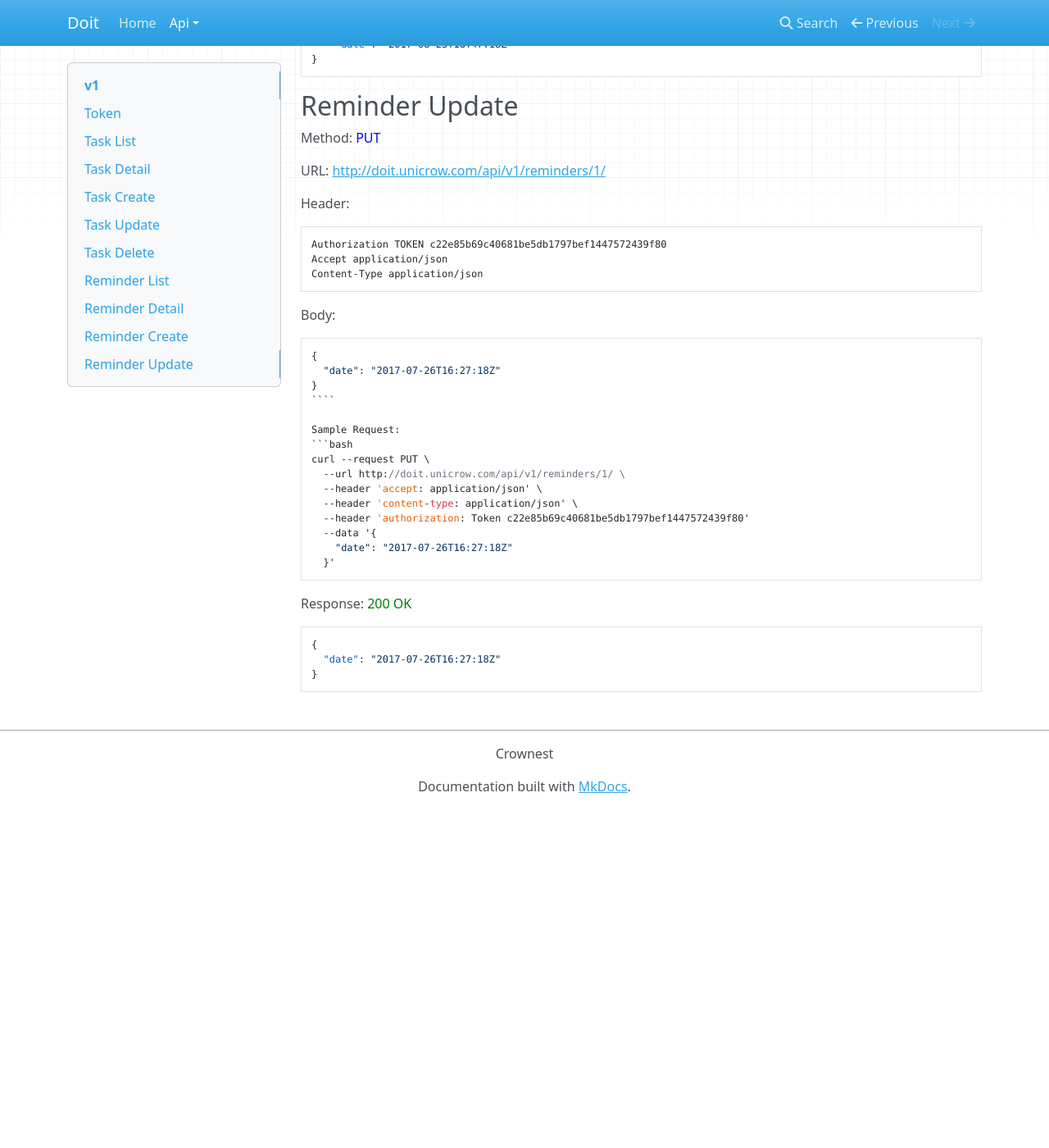
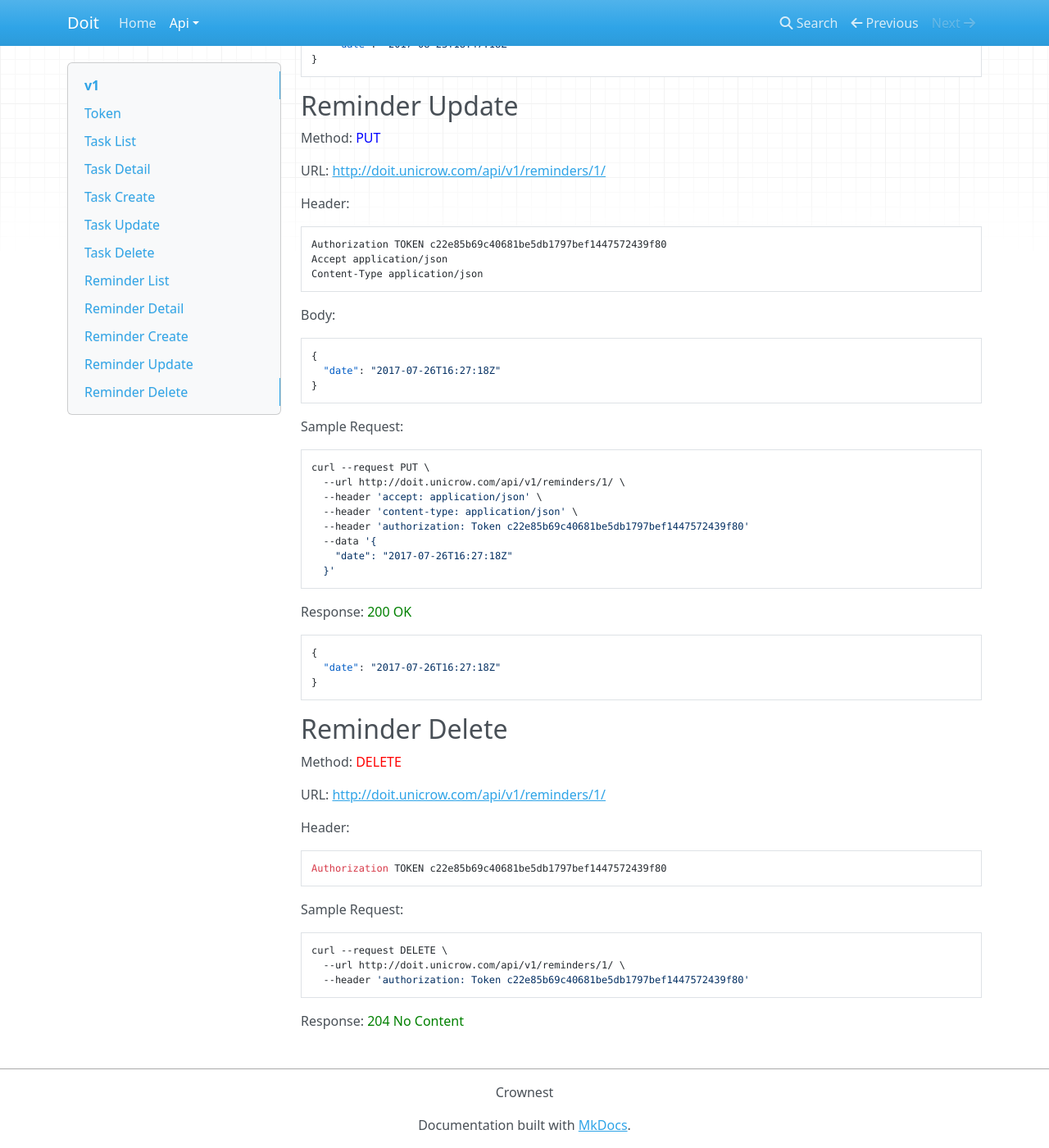
Before and after one commit to crownest/doit-backend, an MkDocs documentation site: the page built from docs/api/v1.md, in a window 1280 px wide and 1400 px high, scrolled down 6722 px. Shown: the whole window at 82% size. Built offline with MkDocs 1.6.1, drawn with Linux system fonts in a browser that asks for light colours; nearby versions of some CDN libraries; old or Windows-style settings are respelled for this version of MkDocs; before the commit the page ends 7709 px from its top, so only the background shows below that.

Commit message:
refs #38: A service for deleting reminder

`````diff
--- a/docs/api/v1.md
+++ b/docs/api/v1.md
@@ -373,7 +373,7 @@
 {
   "date": "2017-07-26T16:27:18Z"
 }
-````
+```
 
 Sample Request:
 ```bash
@@ -393,3 +393,24 @@
   "date": "2017-07-26T16:27:18Z"
 }
 ```
+
+
+## **Reminder Delete**
+
+Method: <span style="color:red">DELETE</span><br></p>
+
+URL: [http://doit.unicrow.com/api/v1/reminders/1/](http://doit.unicrow.com/api/v1/reminders/1/)
+
+Header:
+```
+Authorization TOKEN c22e85b69c40681be5db1797bef1447572439f80
+```
+
+Sample Request:
+```bash
+curl --request DELETE \
+  --url http://doit.unicrow.com/api/v1/reminders/1/ \
+  --header 'authorization: Token c22e85b69c40681be5db1797bef1447572439f80'
+```
+
+Response: <span style="color:green">204 No Content</span><br></p>
`````
Also changed, not shown: README.md (+1 -1 lines).
